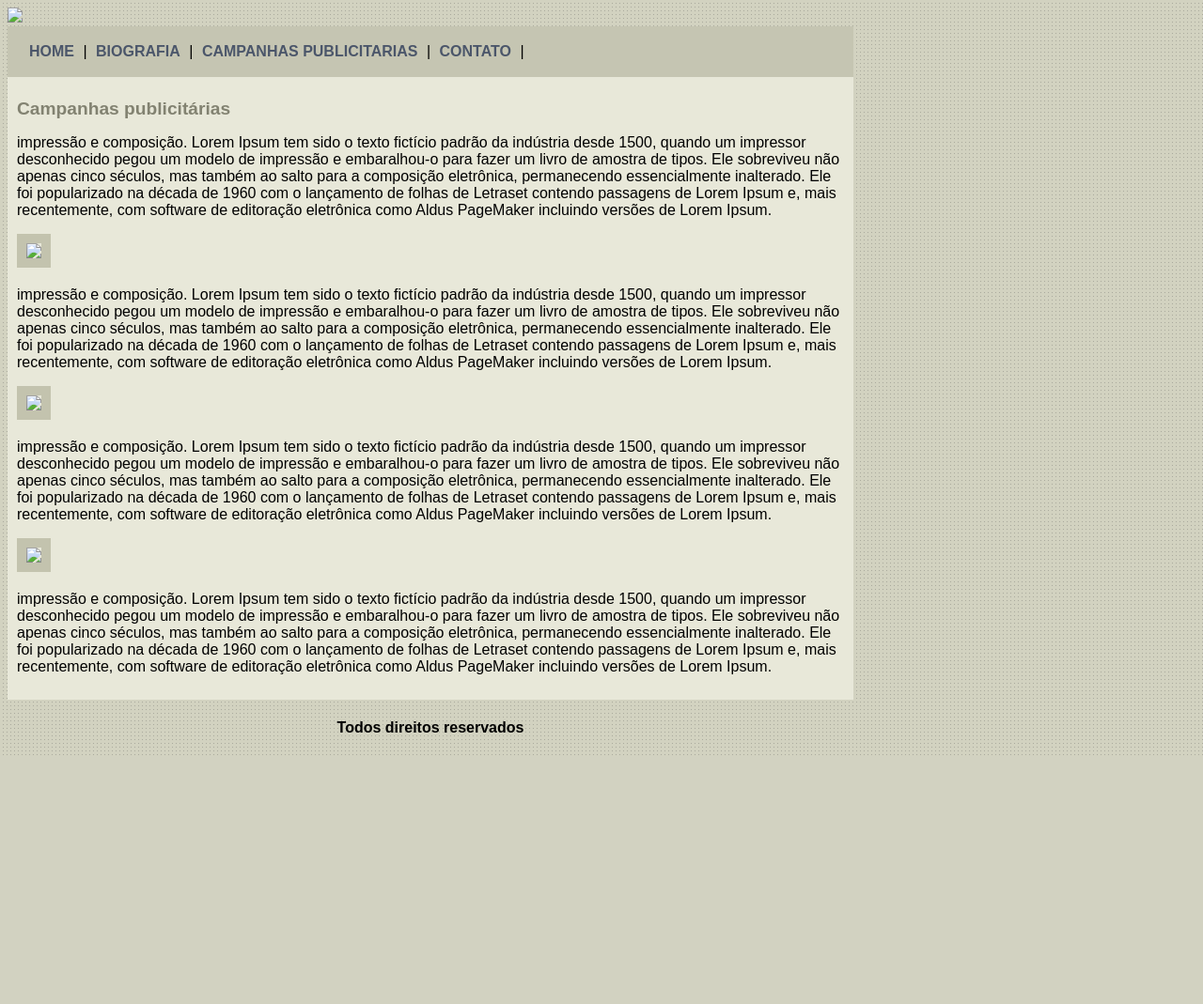
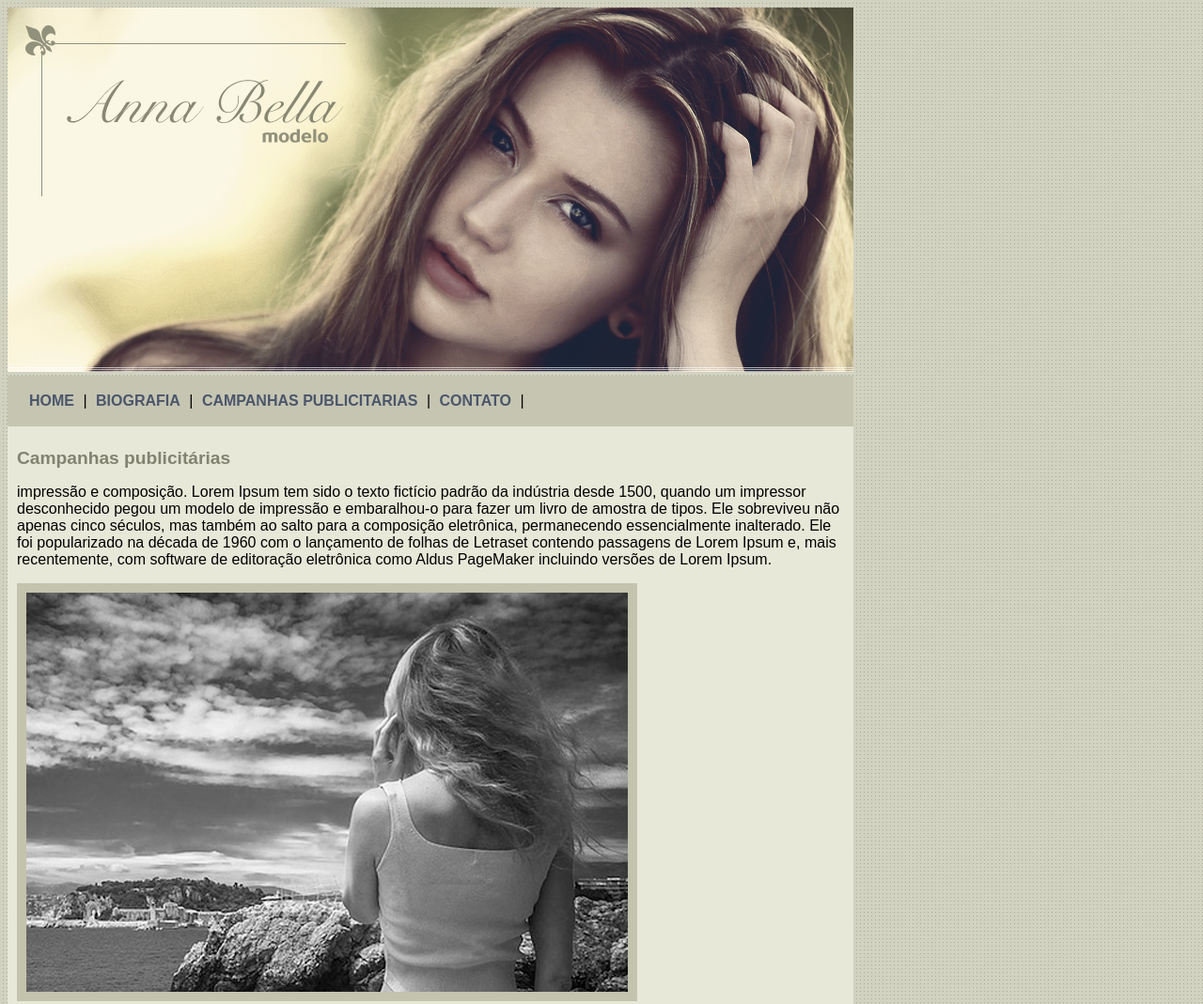
Before and after one commit to LucasSilvaDosS/Web-modelo, a plain HTML site: page campanhas-publicitaias.html in a window 1280 px wide. Shown: the top 1069 px of the page at 94% size. Before the commit the page ends 805 px from the top, so only its background shows below. Drawn offline with Linux system fonts and the light colour scheme; files whose address does not match are found by name.

Commit message:
Códigos editados

```diff
--- a/campanhas-publicitaias.html
+++ b/campanhas-publicitaias.html
@@ -12,7 +12,7 @@
 
 		<div id="principal">
 
-			<img src="imagens/capa.png">
+			<img src="capa.png">
 
 			<div id="menu">
 
@@ -30,16 +30,16 @@
 					impressão e composição. Lorem Ipsum tem sido o texto fictício padrão da indústria desde 1500, quando um impressor desconhecido pegou um modelo de impressão e embaralhou-o para fazer um livro de amostra de tipos. Ele sobreviveu não apenas cinco séculos, mas também ao salto para a composição eletrônica, permanecendo essencialmente inalterado. Ele foi popularizado na década de 1960 com o lançamento de folhas de Letraset contendo passagens de Lorem Ipsum e, mais recentemente, com software de editoração eletrônica como Aldus PageMaker incluindo versões de Lorem Ipsum.
 				</p>
 
-				<img src="imagens/foto1.png" class="img-campanha">
+				<img src="foto1.png" class="img-campanha">
 
 				<p>
 					impressão e composição. Lorem Ipsum tem sido o texto fictício padrão da indústria desde 1500, quando um impressor desconhecido pegou um modelo de impressão e embaralhou-o para fazer um livro de amostra de tipos. Ele sobreviveu não apenas cinco séculos, mas também ao salto para a composição eletrônica, permanecendo essencialmente inalterado. Ele foi popularizado na década de 1960 com o lançamento de folhas de Letraset contendo passagens de Lorem Ipsum e, mais recentemente, com software de editoração eletrônica como Aldus PageMaker incluindo versões de Lorem Ipsum.
 				</p>
-				<img src="imagens/foto2.png" class="img-campanha">
+				<img src="foto2.png" class="img-campanha">
 				<p>
 					impressão e composição. Lorem Ipsum tem sido o texto fictício padrão da indústria desde 1500, quando um impressor desconhecido pegou um modelo de impressão e embaralhou-o para fazer um livro de amostra de tipos. Ele sobreviveu não apenas cinco séculos, mas também ao salto para a composição eletrônica, permanecendo essencialmente inalterado. Ele foi popularizado na década de 1960 com o lançamento de folhas de Letraset contendo passagens de Lorem Ipsum e, mais recentemente, com software de editoração eletrônica como Aldus PageMaker incluindo versões de Lorem Ipsum.
 				</p>
-				<img src="imagens/foto3.png" class="img-campanha">
+				<img src="foto3.png" class="img-campanha">
 				<p>
 					impressão e composição. Lorem Ipsum tem sido o texto fictício padrão da indústria desde 1500, quando um impressor desconhecido pegou um modelo de impressão e embaralhou-o para fazer um livro de amostra de tipos. Ele sobreviveu não apenas cinco séculos, mas também ao salto para a composição eletrônica, permanecendo essencialmente inalterado. Ele foi popularizado na década de 1960 com o lançamento de folhas de Letraset contendo passagens de Lorem Ipsum e, mais recentemente, com software de editoração eletrônica como Aldus PageMaker incluindo versões de Lorem Ipsum.
 				</p>
```
Also changed, not shown: biografia.html (+1 -1 lines), contato.html (+2 -2 lines), index.html (+1 -1 lines).
